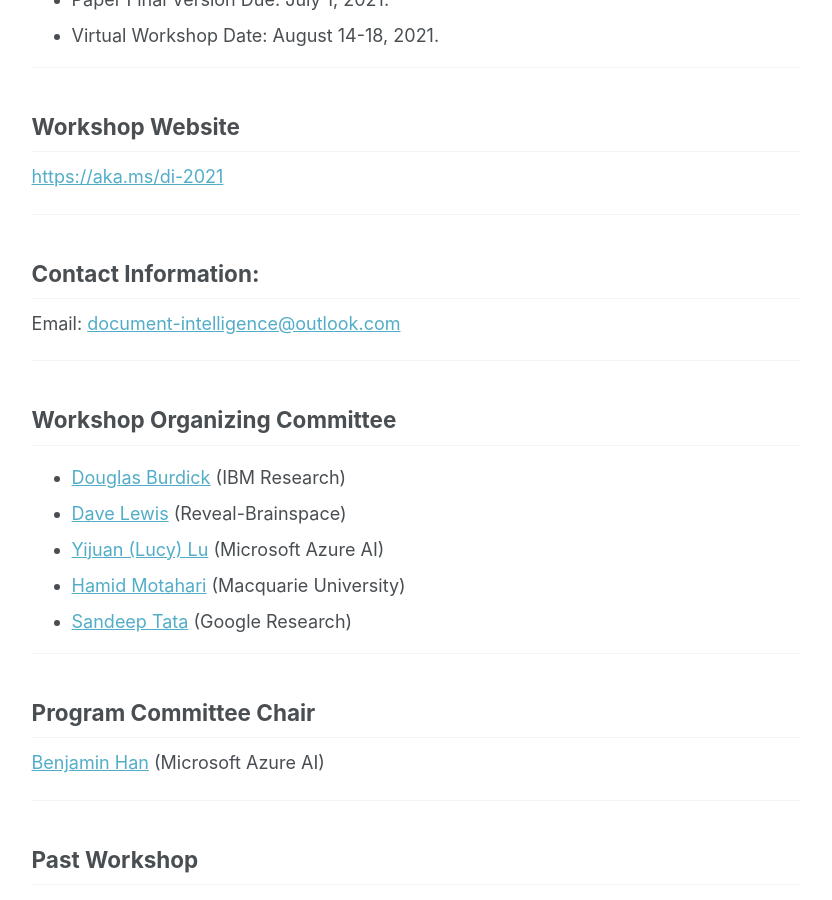
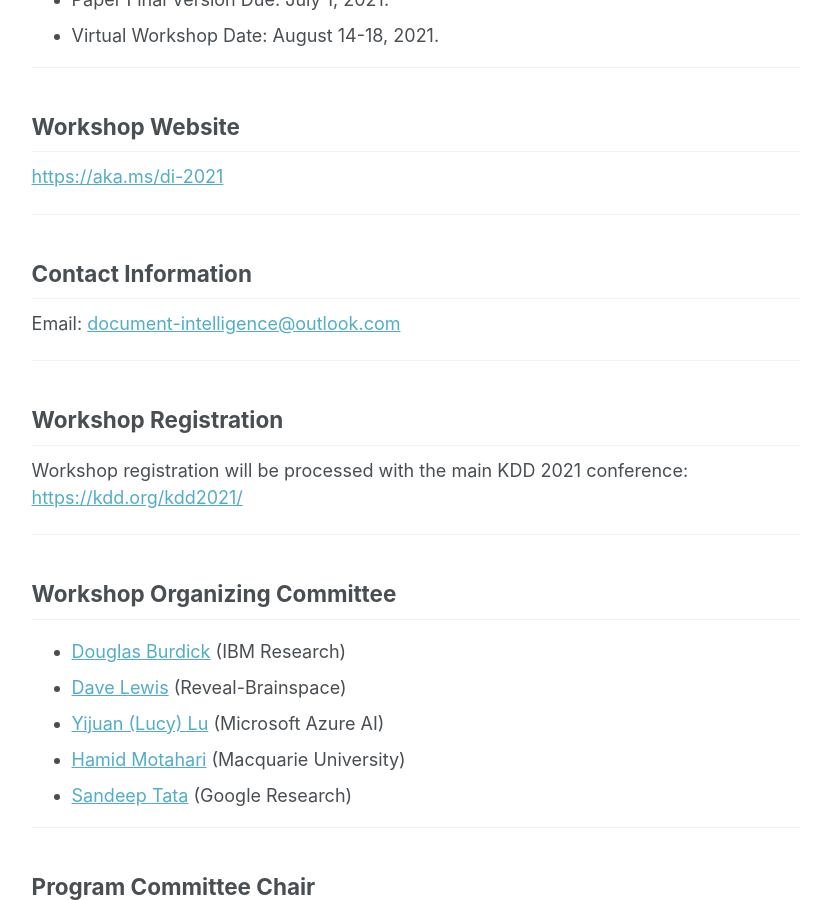
Before and after one commit to document-intelligence/DI-2022, a Jekyll site: the page built from _pages/cfp.md, in a window 1280 px wide and 900 px high, scrolled down 2550 px. Shown: the whole window, without its empty margins (250-1082 px from the left). Built offline with Jekyll 4.4.1, drawn with Linux system fonts in a browser that asks for light colours.

Commit message:
Update cfp.md

```diff
--- a/_pages/cfp.md
+++ b/_pages/cfp.md
@@ -93,9 +93,15 @@ Microsoft Research CMT: <https://cmt3.research.microsoft.com/DI2021>
 
 ------
 
-## Contact Information:
+## Contact Information
 
 Email: <document-intelligence@outlook.com>
+
+------
+
+## Workshop Registration
+
+Workshop registration will be processed with the main KDD 2021 conference: <https://kdd.org/kdd2021/>
 
 ------
 
```
